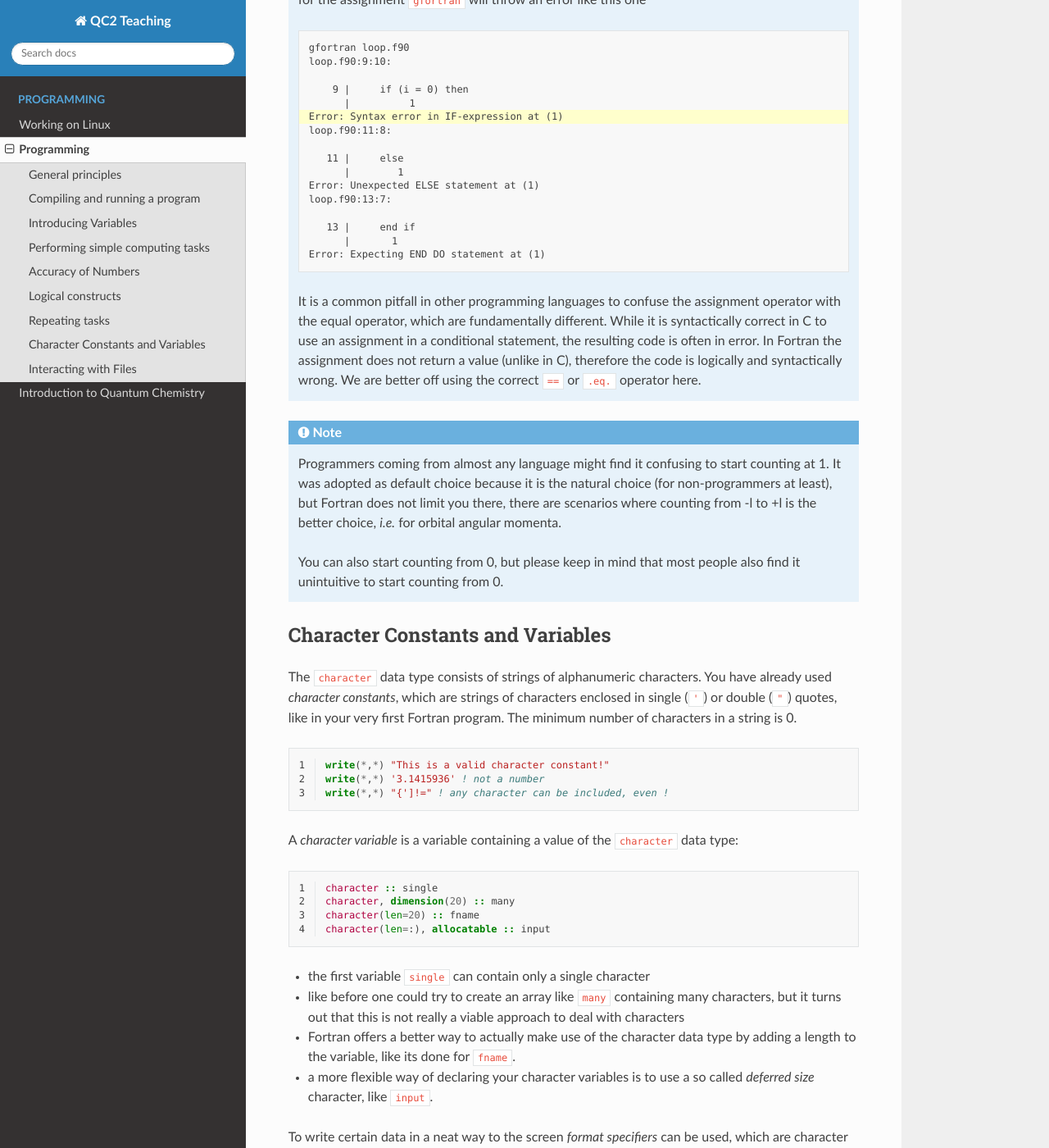
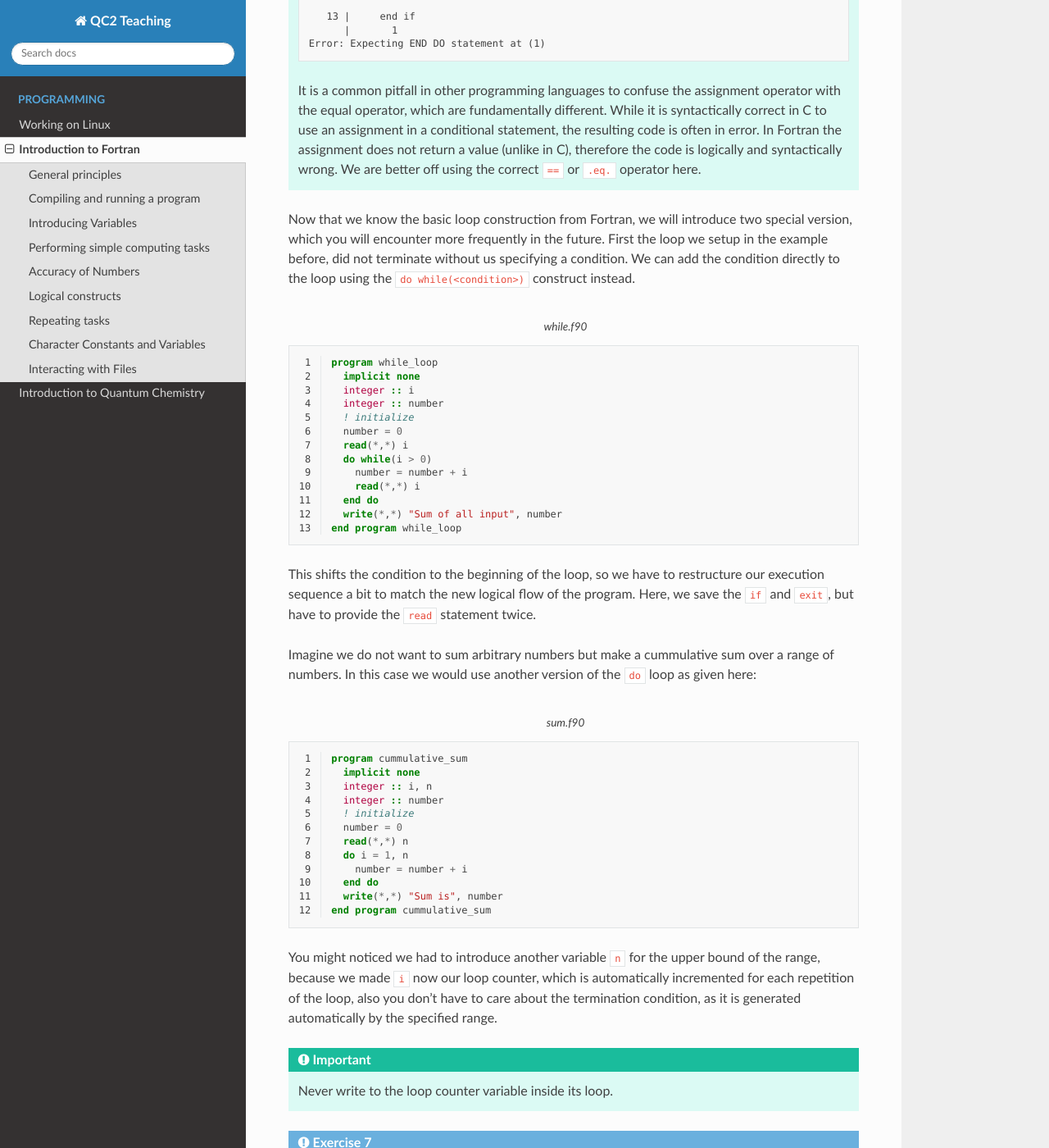
Before and after one commit to grimme-lab/qc2-teaching, a Sphinx documentation site: the page built from doc/programming.rst, in a window 1280 px wide and 1400 px high, scrolled down 14651 px. Shown: the whole window at 82% size. Built offline with Sphinx 7.4.7 and the Read the Docs theme 2.0.0, drawn with Linux system fonts in a browser that asks for light colours; some of the changed text lies outside the part shown.

Commit message:
typo and style fixes

```diff
--- a/doc/programming.rst
+++ b/doc/programming.rst
@@ -1,5 +1,5 @@
-Programming
-===========
+Introduction to Fortran
+=======================
 
 General principles
 ------------------
@@ -9,11 +9,11 @@
 by hand.
 It thus involves the following steps:
 
- 1. Understanding the problem.
- 2. Formulating an approach/algorithm to the problem.
- 3. Translating the algorithm into a computer--compatible language: *Coding*
- 4. Compiling and running the program.
- 5. Analyzing the result and improving the program if necessary or desired.
+1. Understanding the problem.
+2. Formulating an approach/algorithm to the problem.
+3. Translating the algorithm into a computer--compatible language: *Coding*
+4. Compiling and running the program.
+5. Analyzing the result and improving the program if necessary or desired.
 
 This manual assumes that steps 1 and 2 have already been taken care of in
 the Quantum Chemistry I module.
@@ -66,7 +66,7 @@
    translate your program using the compiler ``gfortran`` to machine code.
    The resulting binary file can be executed, thus usually called executable.
 
-   .. code-block:: bash
+   .. code-block:: none
 
       gfortran hello.f90 -o helloprog
       ./helloprog
@@ -82,7 +82,7 @@
 to create an excutable, create an empty file ``empty.f90`` and try to translate
 it with ``gfortran``.
 
-.. code-block:: bash
+.. code-block:: none
    :emphasize-lines: 3
 
    gfortran empty.f90
@@ -161,7 +162,7 @@
    you type in the above program. Than translate it with ``gfortran``
    with
 
-   .. code-block:: bash
+   .. code-block:: none
 
       gfortran numbers.f90 -o numbers_prog
       ./numbers_prog
@@ -177,11 +178,12 @@
    which works similar to the ``write(*,*)`` statement.
 
 .. admonition:: Solutions 2
+   :class: tip
 
    We replace the assignment in line 4 with the ``read(*,*) my_number``
    and than translate it to a program.
 
-   .. code-block:: bash
+   .. code-block:: none
 
       gfortran numbers.f90 -o numbers_prog
       ./numbers_prog
@@ -300,32 +302,33 @@
 and assign the result to ``res``. Finally we print the result and exit the
 program again.
 
-.. admonition:: Excercise 3
+.. admonition:: Exercise 3
 
     Create the file ``add.f90`` from the manual and modify it to make it do the
     following and check
 
-     1. Display a message to the user of your program (*via* write statements)
-        about what kind of input is to be entered by them.
+    1. Display a message to the user of your program (*via* write statements)
+       about what kind of input is to be entered by them.
 
-     2. Read values from the console into the variables ``a`` and ``b``,
-        which are then *multiplied* and printed out.
-        For error checking, print out the values ``a`` and ``b`` in the course
-        of your program.
+    2. Read values from the console into the variables ``a`` and ``b``,
+       which are then *multiplied* and printed out.
+       For error checking, print out the values ``a`` and ``b`` in the course
+       of your program.
 
-     3. What happens if you provide input like ``3.14``?
+    3. What happens if you provide input like ``3.14``?
 
-     3. Perform a division instead of a multiplication.
-        Attempt to obtain a fraction.
+    4. Perform a division instead of a multiplication.
+       Attempt to obtain a fraction.
 
 .. admonition:: Solutions 3
+   :class: tip
 
    As before we add a line like ``write(*,*) "Enter two numbers to add"``
    before the read statement. We can do something similar like in numbers
    for both ``a`` and ``b`` to echo their values, the resulting shell history
    should look similar to this
 
-   .. code-block:: bash
+   .. code-block:: none
 
       gfortran add -o add_prog
       ./add_prog
@@ -357,7 +360,7 @@
    for the multiplication, since there is nothing worse than a program called
    ``add_prog`` performing multiplications).
 
-   .. code-block:: bash
+   .. code-block:: none
 
       ./multiply_prog
        Enter two numbers to multiply
@@ -678,7 +683,7 @@
      endif
    end program roots
 
-.. admonition:: Excercise 5
+.. admonition:: Exercise 5
 
     1. check the conditions for simple cases, start by setting up quadradic
        equations with known roots and compare your results against the
@@ -725,15 +730,6 @@
 and to test multiple expressions we can use ``.or.`` and ``.and.``
 which have the same meaning as their equivalant operators in logic.
 
-.. code-block:: fortran
-   :caption: logic.f90
-   :linenos:
-
-   program logic
-     implicit none
-     !! TODO !!
-   end program logic
-
 Repeating tasks
 ---------------
 
@@ -805,6 +802,98 @@
    In Fortran the assignment does not return a value (unlike in C),
    therefore the code is logically and syntactically wrong.
    We are better off using the correct ``==`` or ``.eq.`` operator here.
+
+Now that we know the basic loop construction from Fortran, we will introduce
+two special version, which you will encounter more frequently in the future.
+First the loop we setup in the example before, did not terminate without us
+specifying a condition. We can add the condition directly to the loop using
+the ``do while(<condition>)`` construct instead.
+
+.. code-block:: fortran
+   :caption: while.f90
+   :linenos:
+
+   program while_loop
+     implicit none
+     integer :: i
+     integer :: number
+     ! initialize
+     number = 0
+     read(*,*) i
+     do while(i > 0)
+       number = number + i
+       read(*,*) i
+     end do
+     write(*,*) "Sum of all input", number
+   end program while_loop
+
+This shifts the condition to the beginning of the loop, so we have to restructure
+our execution sequence a bit to match the new logical flow of the program.
+Here, we save the ``if`` and ``exit``, but have to provide the ``read`` statement
+twice.
+
+Imagine we do not want to sum arbitrary numbers but make a cummulative sum over
+a range of numbers. In this case we would use another version of the ``do`` loop
+as given here:
+
+.. code-block:: fortran
+   :caption: sum.f90
+   :linenos:
+
+   program cummulative_sum
+     implicit none
+     integer :: i, n
+     integer :: number
+     ! initialize
+     number = 0
+     read(*,*) n
+     do i = 1, n
+       number = number + i
+     end do
+     write(*,*) "Sum is", number
+   end program cummulative_sum
+
+You might noticed we had to introduce another variable ``n`` for the upper
+bound of the range, because we made ``i`` now our loop counter, which is
+automatically incremented for each repetition of the loop, also you don't have
+to care about the termination condition, as it is generated automatically by
+the specified range.
+
+.. important:: Never write to the loop counter variable inside its loop.
+
+.. admonition:: Exercise 7
+
+   1. Check the results by comparing to your previous programs for summing integer.
+   2. What happens if you provide a negative upper bound?
+   3. The lower bound is fixed to one, make it adjustable by user input.
+      Compare the results again with your previous programs.
+
+Now, if we want to sum only even numbers in our cummulative sum, we could try
+to add a condition in our loop:
+
+.. code-block:: fortran
+   :caption: sum.f90
+   :linenos:
+
+   program cummulative_sum
+     implicit none
+     intrinsic :: modulo
+     integer :: i, n
+     integer :: number
+     ! initialize
+     number = 0
+     read(*,*) n
+     do i = 1, n
+       if (modulo(i, 2) == 1) cycle
+       number = number + i
+     end do
+     write(*,*) "Sum is", number
+   end program cummulative_sum
+
+The ``cycle`` instruction breaks out of the *current* iteration, but not out of
+the complete loop like ``exit``. Here we use it together with the intrinsic
+``modulo`` function to determine the reminder of our loop counter variable in
+every step and ``cycle`` in case we find a reminder of one, meaning an odd number.
 
 .. note::
 
--- a/doc/scf.rst
+++ b/doc/scf.rst
@@ -345,11 +345,11 @@
 
 .. admonition:: Exercise 7
 
-   1. Use **F'** = **X**^T^**FX** and **C** = **XC'** to show that the general and
-      eigenvalue problem and the transformed one are equivalent.
+   1. Use **F'** = **X**:sup:`T` **FX** and **C** = **XC'** to show that the
+      general and eigenvalue problem and the transformed one are equivalent.
    2. write a ``subroutine`` to calculate the symmetric orthonormalizer
       **X** from the overlap matrix.
-   3. Make sure that **X**^T^**SX** = **1** and that you are not overwriting
+   3. Make sure that **X**:sup:`T` **SX** = **1** and that you are not overwriting
       your overlap matrix in the diagonalization.
    4. Do you see why **X** is called symmetric orthonormalizer?
 
@@ -454,9 +454,9 @@
 Self Consistent Field Procedure
 ~~~~~~~~~~~~~~~~~~~~~~~~~~~~~~~
 
-Now you have everything together to build the self consistent field loop.
+Now you have everything together to build the self-consistent field loop.
 
-.. admonition:: Exercise 11
+.. admonition:: Exercise 12
 
    1. First you need to construct a new Fock matrix from the density matrix.
    2. Construct a loop that performs your self consistent field calculation.
```
Also changed, not shown: other parts of doc/programming.rst (+8 -4 lines), doc/intro.rst (+27 -26 lines).
